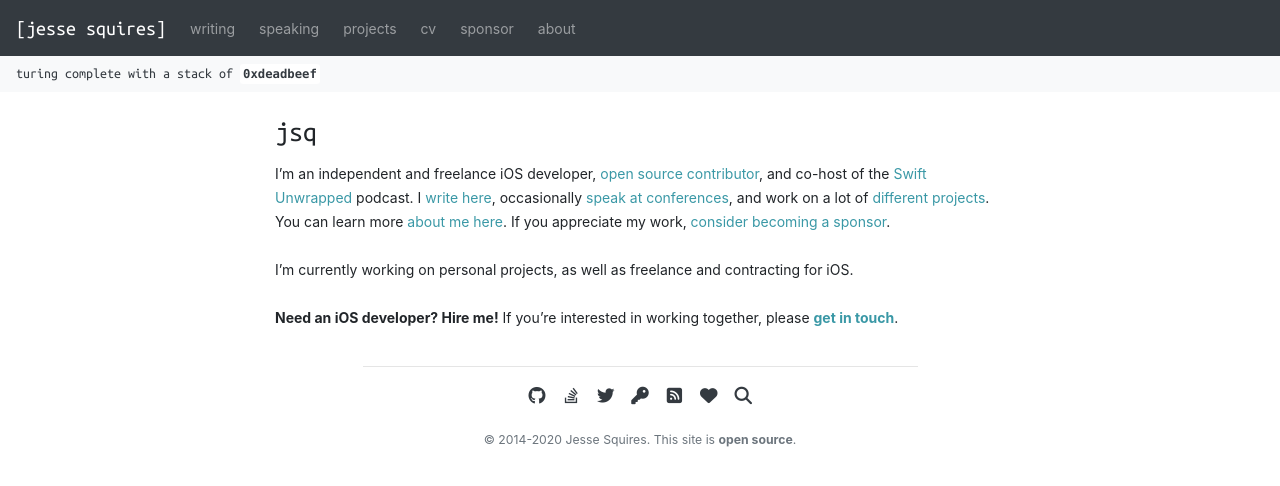
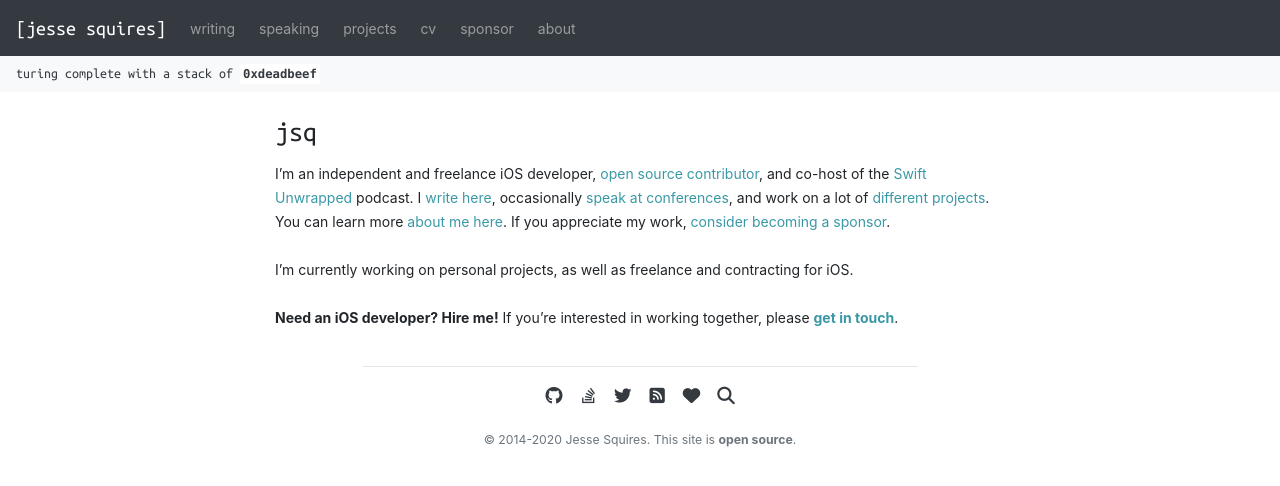
Before and after one commit to jessesquires/jessesquires.com, a Jekyll site: the page built from index.md, in a window 1280 px wide. Shown: the top 486 px of the page. Built offline with Jekyll 4.4.1, drawn with Linux system fonts in a browser that asks for light colours; nearby versions of some CDN libraries; library files that are not in the unit come from our copies.

Commit message:
remove keybase

```diff
--- a/_config.yml
+++ b/_config.yml
@@ -77,7 +77,6 @@ social_links:
   twitter: 'https://twitter.com/jesse_squires'
   github: 'https://github.com/jessesquires/'
   stackoverflow: 'https://stackoverflow.com/users/2195632/jessesquires'
-  keybase: 'https://keybase.io/jsq'
 
 feeds:
   rss: '/feed.xml'
--- a/_includes/contact_follow.html
+++ b/_includes/contact_follow.html
@@ -19,11 +19,6 @@
                     </a>
                 </li>
                 <li class="list-inline-item">
-                    <a href="{{ site.social_links.keybase }}" class="text-dark border-0" title="Keybase">
-                        <i class="fa fa-lg fa-key fa-fw" aria-hidden="true"></i>
-                    </a>
-                </li>
-                <li class="list-inline-item">
                     <a href="/subscribe" class="text-dark border-0" title="Subscribe">
                         <i class="fa fa-lg fa-rss-square fa-fw" aria-hidden="true"></i>
                     </a>
```
